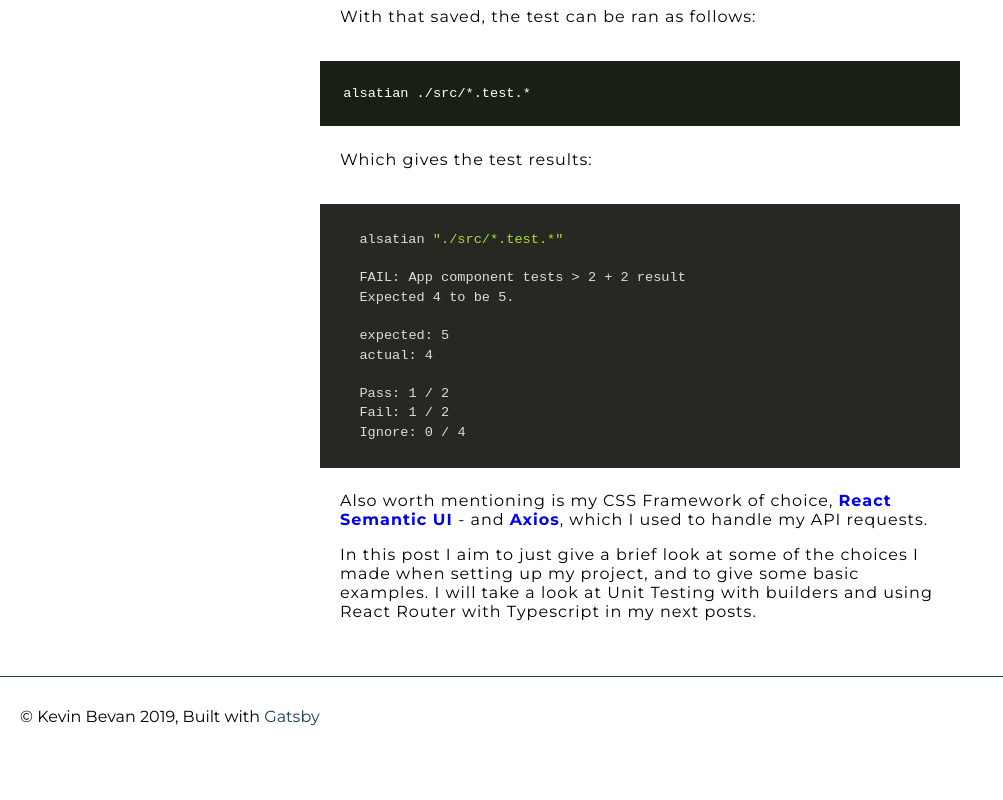
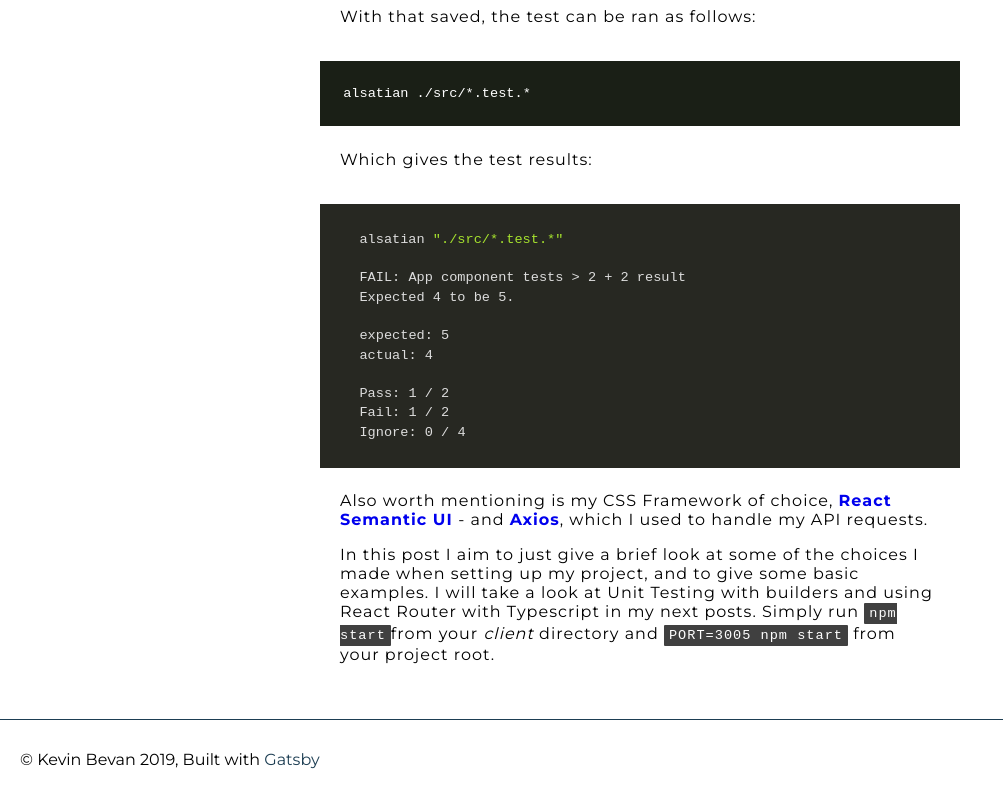
Before and after one commit to iamBevan/my-portfolio, a Gatsby site: page /blog/BlogPost1 in a window 1280 px wide. Shown: the part 1682-2482 px from the top of the page, without its empty margins (0-1003 px from the left). Before the commit the page ends 2439 px from the top, so only its background shows below. Built offline with nearby package versions, Linux system fonts and the light colour scheme; Gatsby itself is replaced by a stand-in of ours.

Commit message:
updated content

```diff
--- a/src/pages/blog/BlogPost1.js
+++ b/src/pages/blog/BlogPost1.js
@@ -157,7 +157,8 @@ const BlogPost1 = () => (
 
             <p>
                 In this post I aim to just give a brief look at some of the choices I made when setting up my project, and to give some basic examples.
-                I will take a look at Unit Testing with builders and using React Router with Typescript in my next posts.
+                I will take a look at Unit Testing with builders and using React Router with Typescript in my next posts. Simply run <samp>npm start</samp>
+                from your <i>client</i> directory and <samp>PORT=3005 npm start</samp> from your project root.
 
             </p>
 
```
